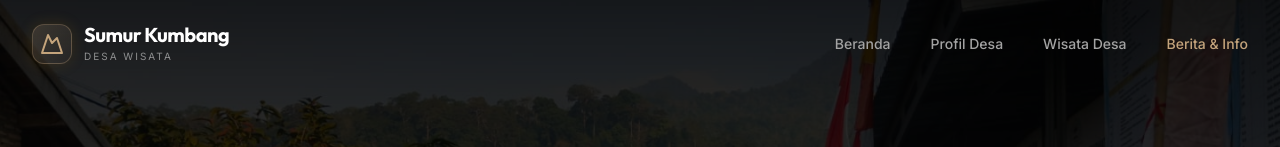
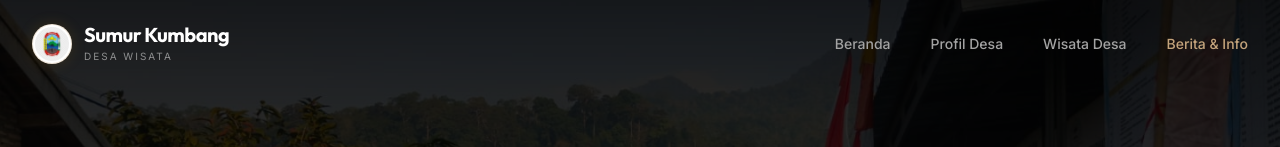
Before and after one commit to anndaanhr/websitesumurkumbang, a Next.js app: page /berita in a window 1280 px wide. Shown: the top 147 px of the page. Built offline with nearby package versions, Linux system fonts and the light colour scheme.

Commit message:
feat: add lamsel logo to navbar header

```diff
--- a/src/components/Navbar.jsx
+++ b/src/components/Navbar.jsx
@@ -32,10 +32,8 @@ export default function Navbar() {
     <nav className={`navbar ${scrolled ? "scrolled" : ""} ${isOpen ? "bg-[#0a0a0a]/95 backdrop-blur-xl" : ""}`}>
       <div className="flex justify-between items-center w-full">
         <Link href="/" className="flex items-center gap-3 group z-50">
-          <div className="w-9 h-9 md:w-10 md:h-10 rounded-xl bg-gradient-to-br from-accent/20 to-accent/5 border border-accent/30 flex items-center justify-center text-accent group-hover:bg-accent group-hover:text-black group-hover:border-accent transition-all duration-300 shadow-[0_0_15px_rgba(202,138,4,0.15)] group-hover:shadow-[0_0_20px_rgba(202,138,4,0.4)]">
-             <svg xmlns="http://www.w3.org/2000/svg" viewBox="0 0 24 24" fill="none" stroke="currentColor" strokeWidth="2" strokeLinecap="round" strokeLinejoin="round" className="w-5 h-5 md:w-6 md:h-6">
-               <path d="m8 3 4 8 5-5 5 15H2L8 3z"></path>
-             </svg>
+          <div className="w-9 h-9 md:w-10 md:h-10 rounded-full overflow-hidden bg-white border border-accent/30 flex items-center justify-center transition-all duration-300 shadow-[0_0_15px_rgba(202,138,4,0.15)] group-hover:shadow-[0_0_20px_rgba(202,138,4,0.4)] shrink-0 p-0.5">
+             <img src="/images/images/icons/lamsel.jpg" alt="Logo Lamsel" className="w-full h-full object-contain rounded-full" />
           </div>
           <div className="flex flex-col text-left">
             <span className="text-lg md:text-xl font-heading font-bold tracking-tight leading-none text-white group-hover:text-accent transition-colors">Sumur Kumbang</span>
```
Also changed, not shown: public/images/images/icons/lamsel.jpg (added).
